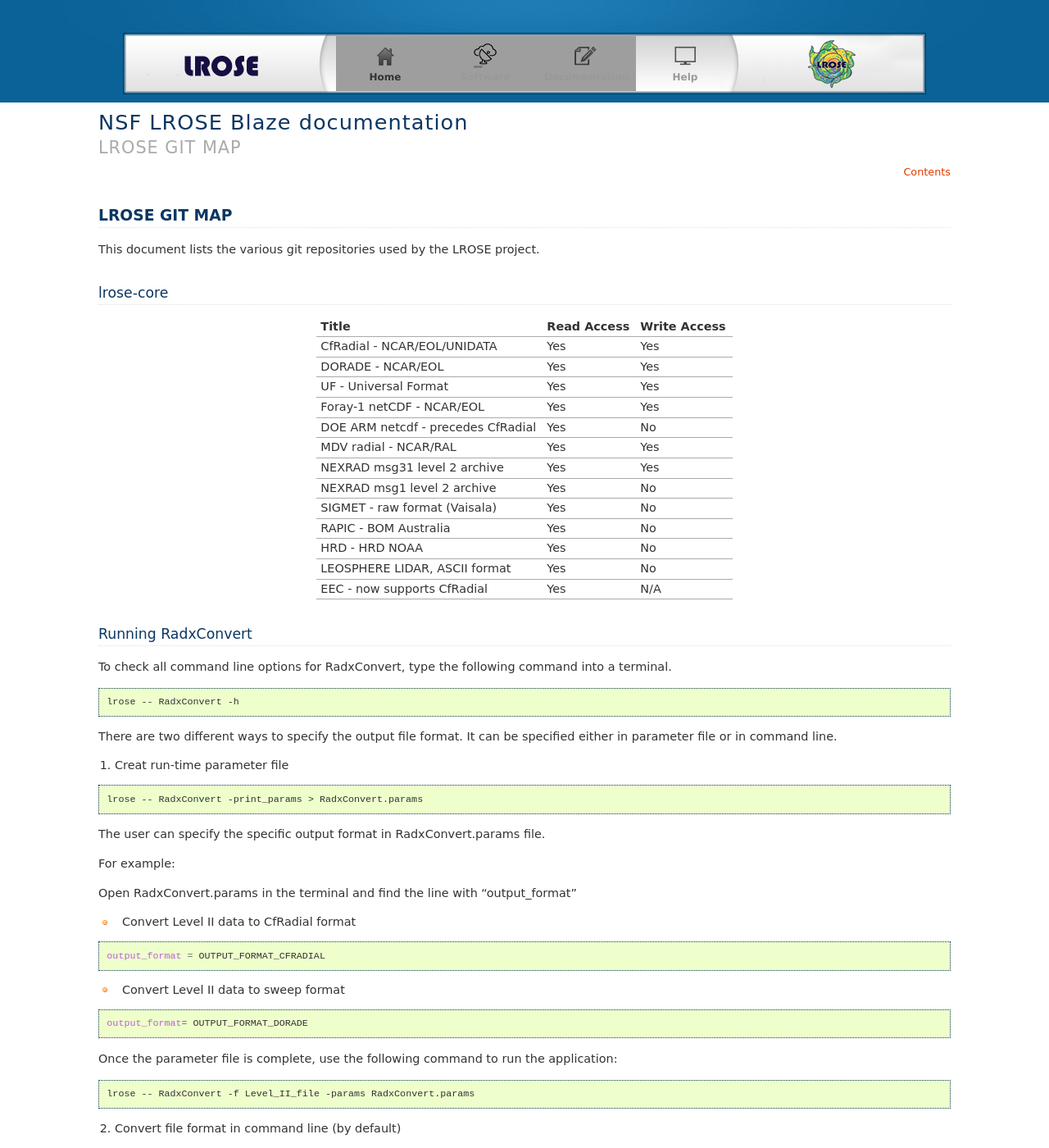
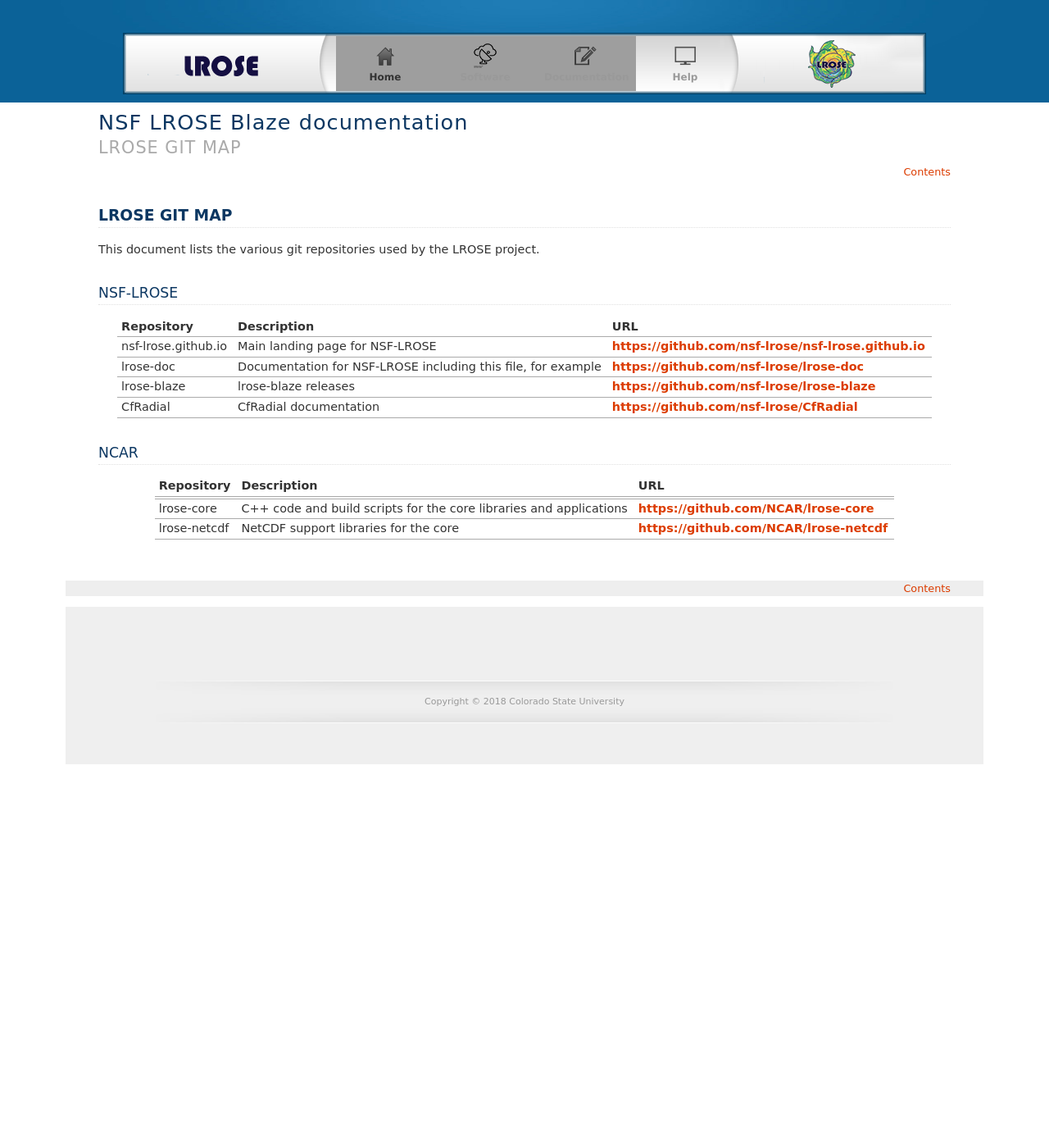
Before and after one commit to nsf-lrose/lrose-doc, a Sphinx documentation site: the page built from source/lrose_git_map.rst, in a window 1280 px wide and 1400 px high, cut to the strip 0-1400 px from the top of the window. Shown: the whole strip at 82% size. Built offline with Sphinx 7.4.7, drawn with Linux system fonts in a browser that asks for light colours; some of the changed text lies outside the part shown; grey boxes are pictures that could not be loaded.

Commit message:
working on lrose_git_map.rst

```diff
--- a/source/lrose_git_map.rst
+++ b/source/lrose_git_map.rst
@@ -4,98 +4,31 @@
 
 This document lists the various git repositories used by the LROSE project.
 
-lrose-core
-----------
+NSF-LROSE
+---------
 
-+------------------------------------+-------------+--------------+
-| Title                              | Read Access | Write Access |
-+====================================+=============+==============+
-| CfRadial - NCAR/EOL/UNIDATA        | Yes         | Yes          |
-+------------------------------------+-------------+--------------+
-| DORADE - NCAR/EOL                  | Yes         | Yes          |
-+------------------------------------+-------------+--------------+
-| UF - Universal Format              | Yes         | Yes          |
-+------------------------------------+-------------+--------------+
-| Foray-1 netCDF - NCAR/EOL          | Yes         | Yes          |
-+------------------------------------+-------------+--------------+
-| DOE ARM netcdf - precedes CfRadial | Yes         | No           |
-+------------------------------------+-------------+--------------+
-| MDV radial - NCAR/RAL              | Yes         | Yes          |
-+------------------------------------+-------------+--------------+
-| NEXRAD msg31 level 2 archive       | Yes         | Yes          |
-+------------------------------------+-------------+--------------+
-| NEXRAD msg1 level 2 archive        | Yes         | No           |
-+------------------------------------+-------------+--------------+
-| SIGMET - raw format (Vaisala)      | Yes         | No           |
-+------------------------------------+-------------+--------------+
-| RAPIC - BOM Australia              | Yes         | No           |
-+------------------------------------+-------------+--------------+
-| HRD - HRD NOAA                     | Yes         | No           |
-+------------------------------------+-------------+--------------+
-| LEOSPHERE LIDAR, ASCII format      | Yes         | No           |
-+------------------------------------+-------------+--------------+
-| EEC - now supports CfRadial        | Yes         | N/A          |
-+------------------------------------+-------------+--------------+
++-----------------------+----------------------------------------------+--------------------------------------------------+
+| Repository            | Description                                  | URL                                              |
++=======================+==============================================+==================================================+
+| nsf-lrose.github.io   | Main landing page for NSF-LROSE              | https://github.com/nsf-lrose/nsf-lrose.github.io |
++-----------------------+----------------------------------------------+--------------------------------------------------+
+| lrose-doc             | Documentation for NSF-LROSE                  | https://github.com/nsf-lrose/lrose-doc           |
+|                       | including this file, for example             |                                                  |
++-----------------------+----------------------------------------------+--------------------------------------------------+
+| lrose-blaze           | lrose-blaze releases                         | https://github.com/nsf-lrose/lrose-blaze         |
++-----------------------+----------------------------------------------+--------------------------------------------------+
+| CfRadial              | CfRadial documentation                       | https://github.com/nsf-lrose/CfRadial            |
++-----------------------+----------------------------------------------+--------------------------------------------------+
 
-Running RadxConvert
--------------------
+NCAR
+----
 
-To check all command line options for RadxConvert, type the following
-command into a terminal.
-
-.. code:: bash
-
-    lrose -- RadxConvert -h
-
-There are two different ways to specify the output file format. It can
-be specified either in parameter file or in command line.
-
-1. Creat run-time parameter file
-
-.. code:: bash
-
-    lrose -- RadxConvert -print_params > RadxConvert.params
-
-The user can specify the specific output format in RadxConvert.params
-file.
-
-For example:
-
-Open RadxConvert.params in the terminal and find the line with
-“output_format”
-
--  Convert Level II data to CfRadial format
-
-.. code:: bash
-
-    output_format = OUTPUT_FORMAT_CFRADIAL
-
--  Convert Level II data to sweep format
-
-.. code:: bash
-
-    output_format= OUTPUT_FORMAT_DORADE
-
-Once the parameter file is complete, use the following command to run
-the application:
-
-.. code:: bash
-
-    lrose -- RadxConvert -f Level_II_file -params RadxConvert.params
-
-2. Convert file format in command line (by default)
-
-If the user don’t have specific requirement to the conversion setting,
-you can use the following command to obtain the file as well:
-
--  Convert Level II data to CfRadial format
-
-.. code:: bash
-
-    lrose -- RadxConvert -CfRadial -f Level_II_file
-
--  Convert Level II data to sweep format
-
-.. code:: bash
-
-    lrose -- RadxConvert -dorade -f Level_II_file
++----------------------+----------------------------------------------+---------------------------------------------+
+| Repository           | Description                                  | URL                                         |
++======================+==============================================+=============================================+
++----------------------+----------------------------------------------+---------------------------------------------+
+| lrose-core           | C++ code and build scripts for the           | https://github.com/NCAR/lrose-core          |
+|                      | core libraries and applications              |                                             |
++----------------------+----------------------------------------------+---------------------------------------------+
+| lrose-netcdf         | NetCDF support libraries for the core        | https://github.com/NCAR/lrose-netcdf        |
++----------------------+----------------------------------------------+---------------------------------------------+
```
